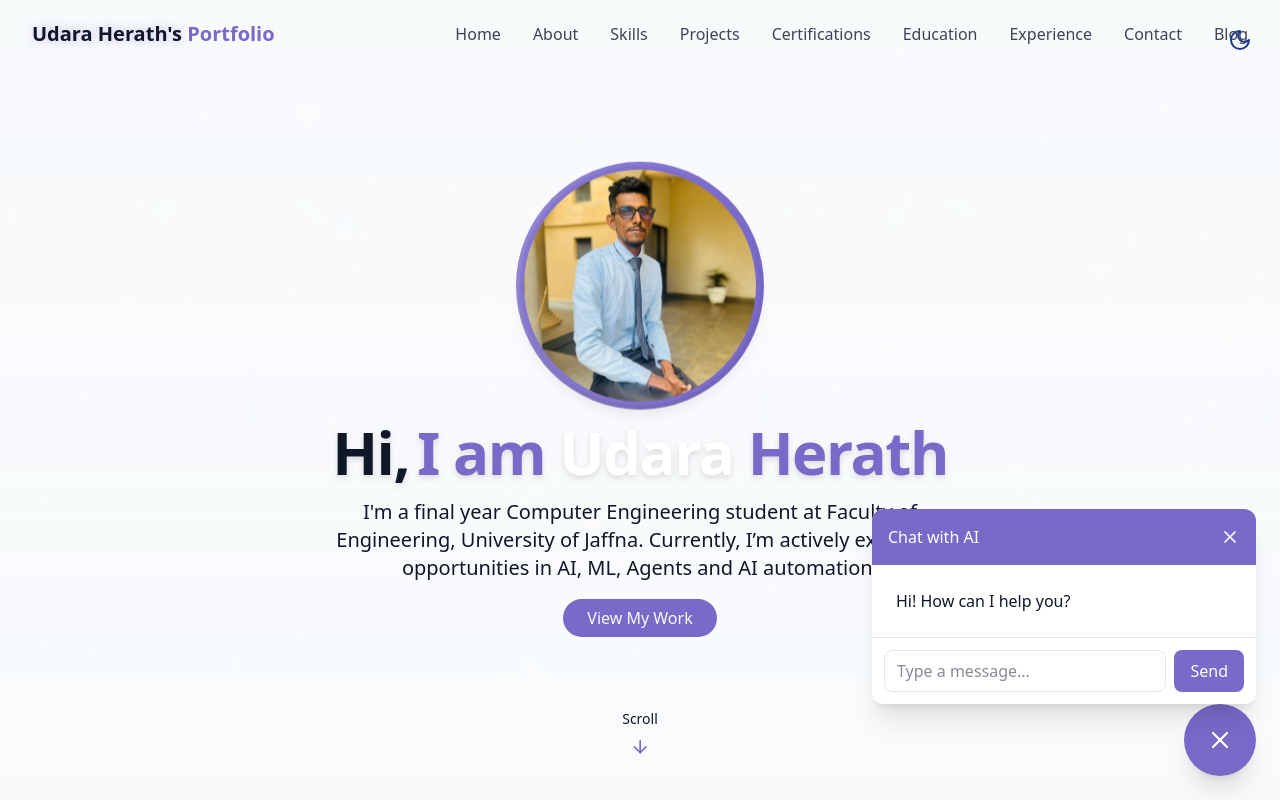
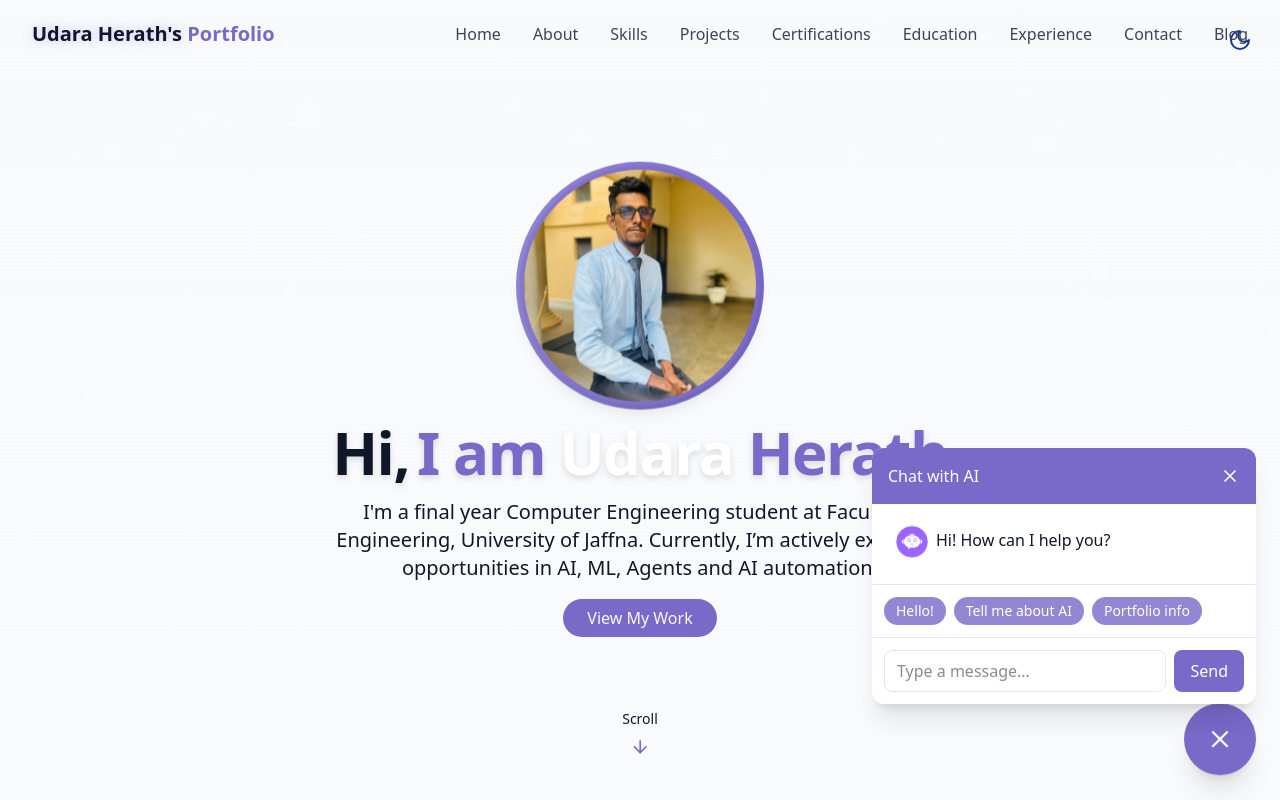
Before and after one commit to UdaraChamidu/My-Portfolio, a React (Vite) app: page / in a window 1280 px wide. Both pictures are taken after a click on the button 1220 px from the left and 740 px from the top of the page. Shown: the top 800 px of the page. Built offline with nearby package versions, Linux system fonts and the light colour scheme.

Commit message:
chatbot decorations finished

```diff
--- a/src/components/Chatbot.jsx
+++ b/src/components/Chatbot.jsx
@@ -8,43 +8,42 @@ export const Chatbot = () => {
   ]);
   const [input, setInput] = useState("");
   const [showTip, setShowTip] = useState(false);
+  const [isTyping, setIsTyping] = useState(false);
+
+  const quickReplies = ["Hello!", "Tell me about AI", "Portfolio info"];
 
   // Show tip periodically
   useEffect(() => {
     const interval = setInterval(() => {
       setShowTip(true);
-      setTimeout(() => setShowTip(false), 4000); // show tip for 4 seconds
-    }, 10000); // every 15 seconds
+      setTimeout(() => setShowTip(false), 4000);
+    }, 10000);
     return () => clearInterval(interval);
   }, []);
 
-  const handleSend = async () => {
-    if (!input.trim()) return;
+  const handleSend = async (messageText) => {
+    const userMessage = messageText || input;
+    if (!userMessage.trim()) return;
 
-    // Add user message immediately
-    setMessages((prev) => [...prev, { from: "user", text: input }]);
-    const userMessage = input;
+    setMessages((prev) => [...prev, { from: "user", text: userMessage }]);
     setInput("");
 
     try {
-      // Call your backend API (replace YOUR_BACKEND_URL with Railway URL)
+      setIsTyping(true);
       const response = await fetch(
         "https://my-portfolio-chatbot-portfolio-chatbot.up.railway.app/api/chat",
         {
           method: "POST",
-          headers: {
-            "Content-Type": "application/json",
-          },
+          headers: { "Content-Type": "application/json" },
           body: JSON.stringify({ message: userMessage }),
         }
       );
 
       const data = await response.json();
-
-      // Add bot response
+      setIsTyping(false);
       setMessages((prev) => [...prev, { from: "bot", text: data.response }]);
     } catch (error) {
-      // Show error message if backend fails
+      setIsTyping(false);
       setMessages((prev) => [
         ...prev,
         {
@@ -60,13 +59,13 @@ export const Chatbot = () => {
       {/* Chat Icon */}
       <div className="fixed bottom-6 right-6 z-50 flex flex-col items-end">
         {showTip && !isOpen && (
-          <div className="mb-2 px-3 py-1 bg-primary text-white rounded-lg shadow-lg text-sm animate-fade-in-out">
+          <div className="mb-2 px-3 py-1 bg-primary text-white rounded-lg shadow-lg text-sm animate-fade-in-out animate-bounce-tip">
             Chat with my assistant
           </div>
         )}
 
         <button
-          className="w-14 h-14 md:w-18 md:h-18 rounded-full bg-primary text-white shadow-xl flex items-center justify-center hover:bg-primary/90 transition-colors"
+          className="w-14 h-14 md:w-18 md:h-18 rounded-full bg-primary text-white shadow-xl flex items-center justify-center hover:bg-primary/90 transition-colors animate-bounce-icon"
           onClick={() => setIsOpen(!isOpen)}
         >
           {isOpen ? <X size={28} /> : <MessageCircle size={28} />}
@@ -89,14 +88,48 @@ export const Chatbot = () => {
             {messages.map((msg, idx) => (
               <div
                 key={idx}
-                className={`p-2 rounded-lg ${
+                className={`flex items-start gap-2 p-2 rounded-lg ${
                   msg.from === "bot"
                     ? "bg-secondary/30 text-left"
                     : "bg-primary/70 text-white text-right ml-auto"
                 }`}
               >
-                {msg.text}
+                {msg.from === "bot" && (
+                  <img
+                    src="/avatar.jpg" // <-- Replace with your AI avatar image path
+                    alt="AI Avatar"
+                    className="w-8 h-8 rounded-full object-cover animate-avatar-bounce"
+                  />
+                )}
+                <span>{msg.text}</span>
               </div>
+            ))}
+
+            {/* Typing Indicator */}
+            {isTyping && (
+              <div className="flex items-center gap-2 p-2 bg-secondary/30 rounded-lg">
+                <img
+                  src="avatar.jpg" // <-- Same avatar for typing
+                  alt="AI Avatar"
+                  className="w-8 h-8 rounded-full object-cover animate-avatar-bounce"
+                />
+                <span className="text-sm text-muted-foreground">
+                  AI is typing...
+                </span>
+              </div>
+            )}
+          </div>
+
+          {/* Quick Reply Buttons */}
+          <div className="flex flex-wrap gap-2 p-3 border-t border-muted-foreground">
+            {quickReplies.map((q, idx) => (
+              <button
+                key={idx}
+                onClick={() => handleSend(q)}
+                className="px-3 py-1 bg-primary/80 text-white rounded-full hover:bg-primary/90 transition-colors text-sm"
+              >
+                {q}
+              </button>
             ))}
           </div>
 
@@ -111,7 +144,7 @@ export const Chatbot = () => {
               onKeyDown={(e) => e.key === "Enter" && handleSend()}
             />
             <button
-              onClick={handleSend}
+              onClick={() => handleSend()}
               className="ml-2 px-4 py-2 bg-primary text-white rounded-lg hover:bg-primary/90 transition-colors"
             >
               Send
@@ -139,11 +172,9 @@ export const Chatbot = () => {
             transform: translateY(-10px);
           }
         }
-
         .animate-fade-in-out {
           animation: fade-in-out 4s ease-in-out forwards;
         }
-
         @keyframes slide-up {
           from {
             transform: translateY(20px);
@@ -154,9 +185,58 @@ export const Chatbot = () => {
             opacity: 1;
           }
         }
-
         .animate-slide-up {
           animation: slide-up 0.3s ease-out forwards;
+        }
+        @keyframes avatar-bounce {
+          0%,
+          100% {
+            transform: translateY(0);
+          }
+          50% {
+            transform: translateY(-3px);
+          }
+        }
+        .animate-avatar-bounce {
+          animation: avatar-bounce 0.6s infinite ease-in-out;
+        }
+        .animate-pulse {
+          animation: pulse 1.2s infinite;
+        }
+        @keyframes pulse {
+          0%,
+          100% {
+            opacity: 0.5;
+          }
+          50% {
+            opacity: 1;
+          }
+        }
+        @keyframes bounce-icon {
+          0%,
+          100% {
+            transform: translateY(0);
+          }
+          50% {
+            transform: translateY(-4px);
+          }
+        }
+
+        .animate-bounce-icon {
+          animation: bounce-icon 1s infinite ease-in-out;
+        }
+        @keyframes bounce-tip {
+          0%,
+          100% {
+            transform: translateY(0);
+          }
+          50% {
+            transform: translateY(-3px);
+          }
+        }
+
+        .animate-bounce-tip {
+          animation: bounce-tip 1.5s infinite ease-in-out;
         }
       `}</style>
     </>
```
Also changed, not shown: public/avatar.jpg (added).
